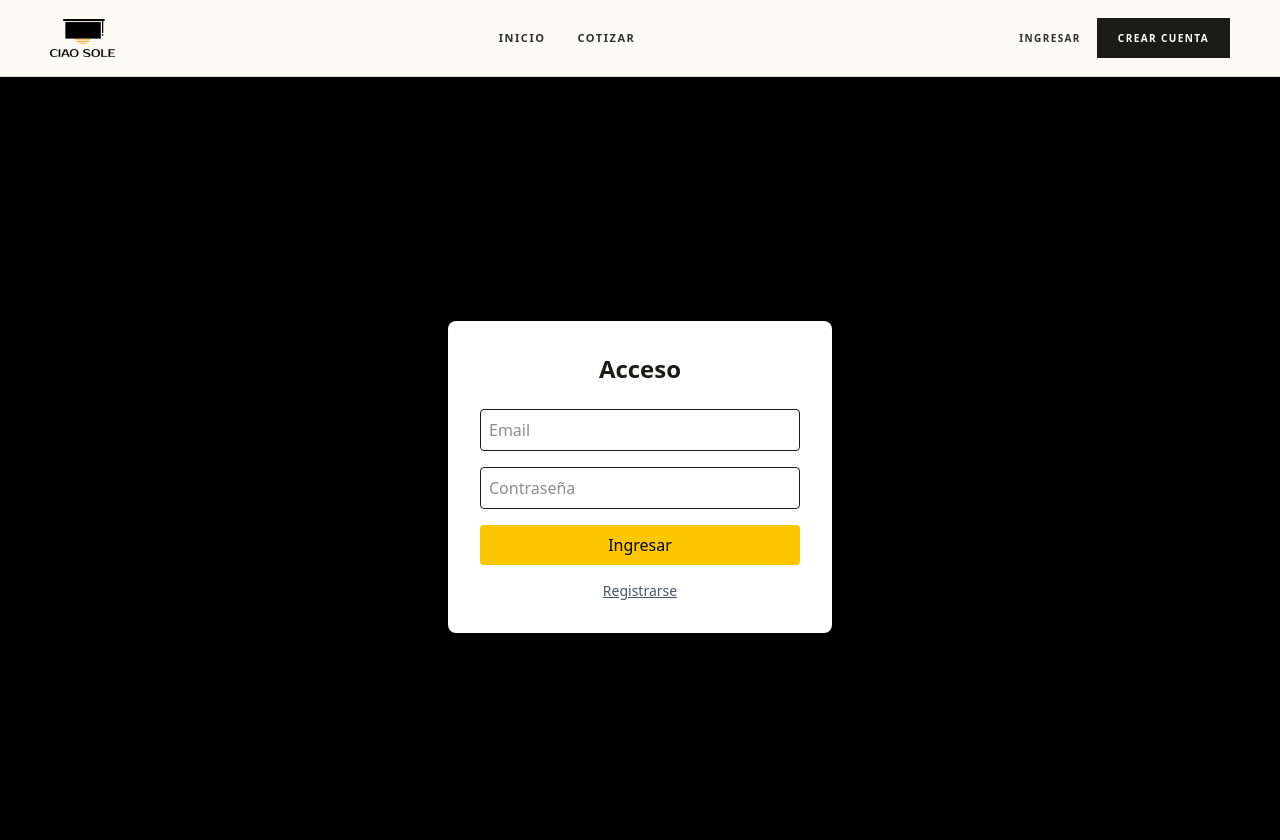
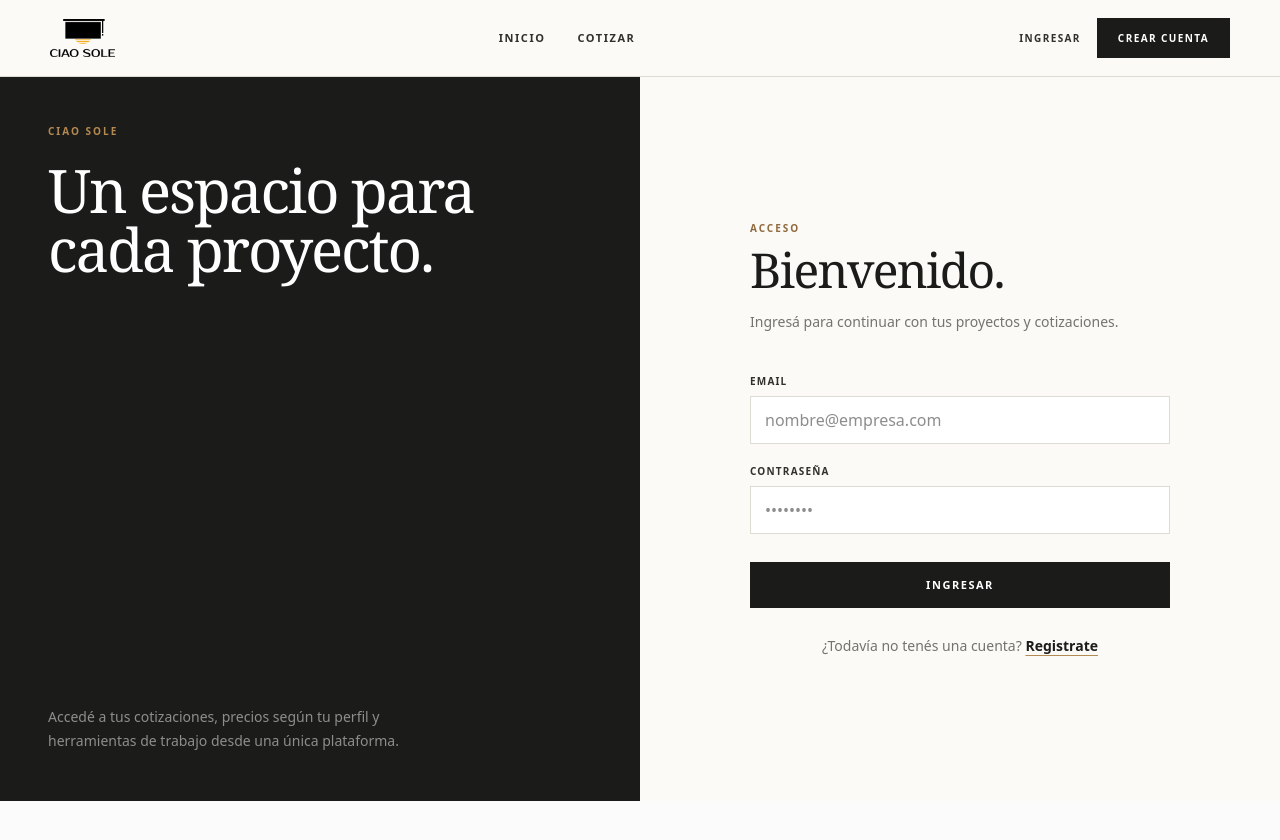
Before and after one commit to broldan89/ciaasoleweb, a Next.js app: page /login in a window 1280 px wide. Shown: the top 840 px of the page. After the commit the page ends 801 px from the top, so only its background shows below. Built offline with nearby package versions, Linux system fonts and the light colour scheme; no server answers.

Commit message:
style: redesign login experience

```diff
--- a/src/app/(public)/login/page.tsx
+++ b/src/app/(public)/login/page.tsx
@@ -1,5 +1,6 @@
 "use client";
 
+import Link from "next/link";
 import { useState } from "react";
 import { supabase } from "@/lib/supabase/client";
 import { useRouter } from "next/navigation";
@@ -12,17 +13,11 @@ export default function LoginPage() {
 
   const handleLogin = async (e: React.FormEvent) => {
     e.preventDefault();
-
-    if (enviando) {
-      return;
-    }
+    if (enviando) return;
 
     setEnviando(true);
 
-    const { data, error } = await supabase.auth.signInWithPassword({
-      email,
-      password,
-    });
+    const { data, error } = await supabase.auth.signInWithPassword({ email, password });
 
     if (error) {
       alert(`No se pudo iniciar sesión: ${error.message}`);
@@ -47,20 +42,12 @@ export default function LoginPage() {
         .maybeSingle();
 
       if (perfilError) {
-        console.error(
-          "Error al obtener perfil:",
-          JSON.stringify(perfilError, null, 2),
-        );
-
+        console.error("Error al obtener perfil:", JSON.stringify(perfilError, null, 2));
         router.push("/cotizar/mis-cotizaciones");
         return;
       }
 
-      if (perfil?.role === "admin") {
-        router.push("/admin/dashboard");
-      } else {
-        router.push("/cotizar/mis-cotizaciones");
-      }
+      router.push(perfil?.role === "admin" ? "/admin/dashboard" : "/cotizar/mis-cotizaciones");
     } catch (error) {
       console.error("Error inesperado después del login:", error);
       router.push("/cotizar/mis-cotizaciones");
@@ -70,45 +57,68 @@ export default function LoginPage() {
   };
 
   return (
-    <div className="flex items-center justify-center h-screen bg-black">
-      <form
-        onSubmit={handleLogin}
-        className="bg-white p-8 rounded-lg shadow-lg w-96"
-      >
-        <h2 className="text-2xl font-bold mb-6 text-center">Acceso</h2>
+    <div className="grid min-h-[calc(100vh-76px)] lg:grid-cols-2">
+      <section className="hidden bg-[var(--cs-ink)] p-12 text-white lg:flex lg:flex-col lg:justify-between">
+        <div>
+          <p className="cs-eyebrow !text-[var(--cs-gold)]">Ciao Sole</p>
+          <h1 className="cs-display mt-6 max-w-lg text-6xl leading-[.98]">
+            Un espacio para cada proyecto.
+          </h1>
+        </div>
+        <p className="max-w-sm text-sm leading-6 text-white/50">
+          Accedé a tus cotizaciones, precios según tu perfil y herramientas de
+          trabajo desde una única plataforma.
+        </p>
+      </section>
 
+      <section className="flex items-center justify-center bg-[var(--cs-paper)] px-6 py-16">
+        <form onSubmit={handleLogin} className="w-full max-w-[420px]">
+          <p className="cs-eyebrow">Acceso</p>
+          <h2 className="cs-display mt-3 text-5xl">Bienvenido.</h2>
+          <p className="mt-4 text-sm leading-6 text-[var(--cs-muted)]">
+            Ingresá para continuar con tus proyectos y cotizaciones.
+          </p>
+
+          <div className="mt-10 space-y-5">
+            <div>
+              <label className="cs-label" htmlFor="email">Email</label>
               <input
+                id="email"
                 type="email"
-          placeholder="Email"
+                placeholder="nombre@empresa.com"
                 value={email}
                 onChange={(e) => setEmail(e.target.value)}
-          className="w-full p-2 mb-4 border rounded"
+                className="cs-input"
                 required
               />
+            </div>
 
+            <div>
+              <label className="cs-label" htmlFor="password">Contraseña</label>
               <input
+                id="password"
                 type="password"
-          placeholder="Contraseña"
+                placeholder="••••••••"
                 value={password}
                 onChange={(e) => setPassword(e.target.value)}
-          className="w-full p-2 mb-4 border rounded"
+                className="cs-input"
                 required
               />
+            </div>
+          </div>
 
-        <button
-          type="submit"
-          disabled={enviando}
-          className="w-full bg-yellow-400 text-black font-bold p-2 rounded disabled:opacity-50"
-        >
+          <button type="submit" disabled={enviando} className="cs-button mt-7 w-full disabled:cursor-not-allowed disabled:opacity-50">
             {enviando ? "Ingresando..." : "Ingresar"}
           </button>
 
-        <div className="mt-4 text-center text-sm text-gray-600">
-          <a href="/register" className="underline">
-            Registrarse
-          </a>
-        </div>
+          <p className="mt-7 text-center text-sm text-[var(--cs-muted)]">
+            ¿Todavía no tenés una cuenta?{" "}
+            <Link href="/register" className="font-semibold text-[var(--cs-ink)] underline decoration-[var(--cs-gold)] underline-offset-4">
+              Registrate
+            </Link>
+          </p>
         </form>
+      </section>
     </div>
   );
 }
```
Lines whose indentation alone changed are shown as unchanged.
